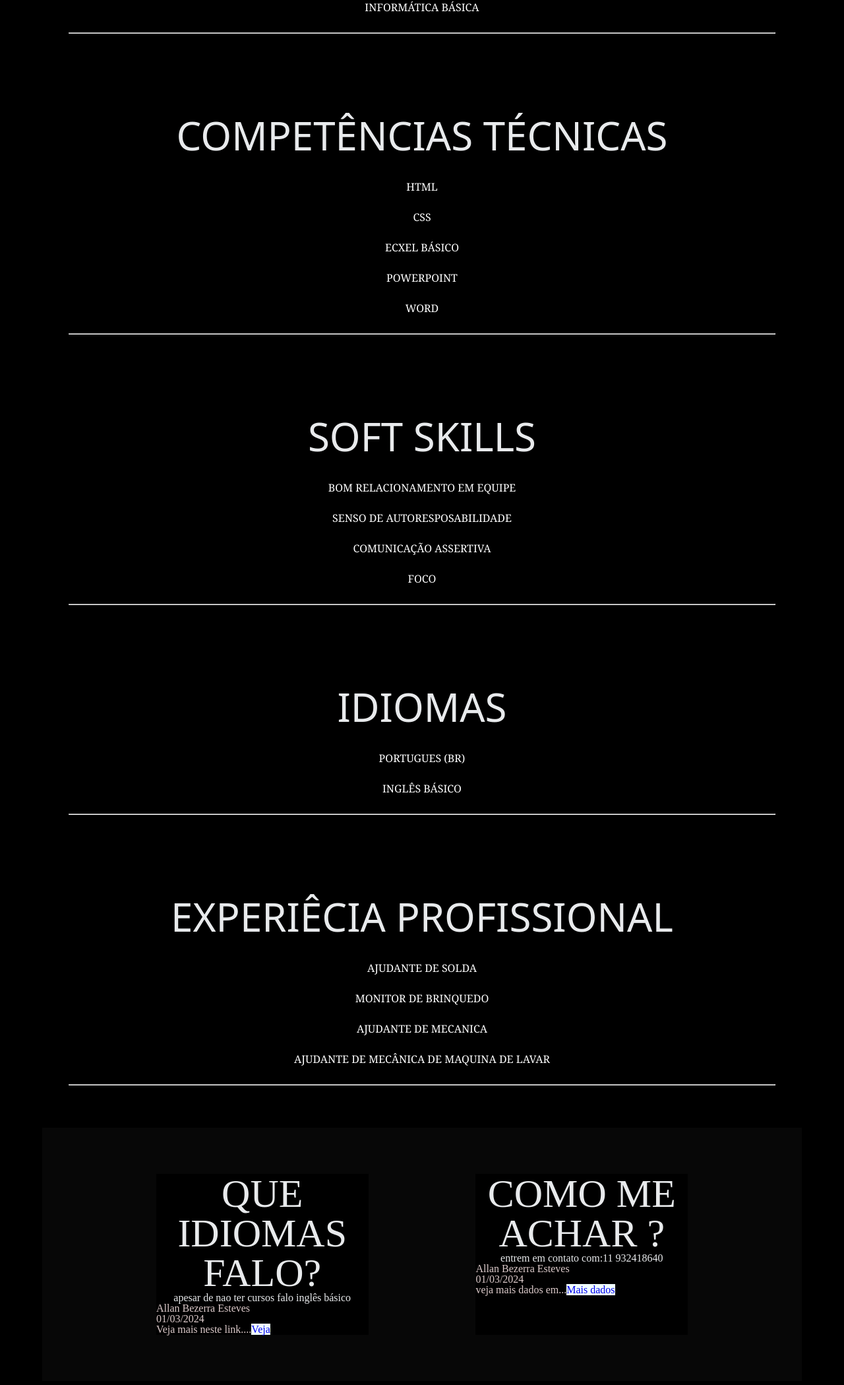
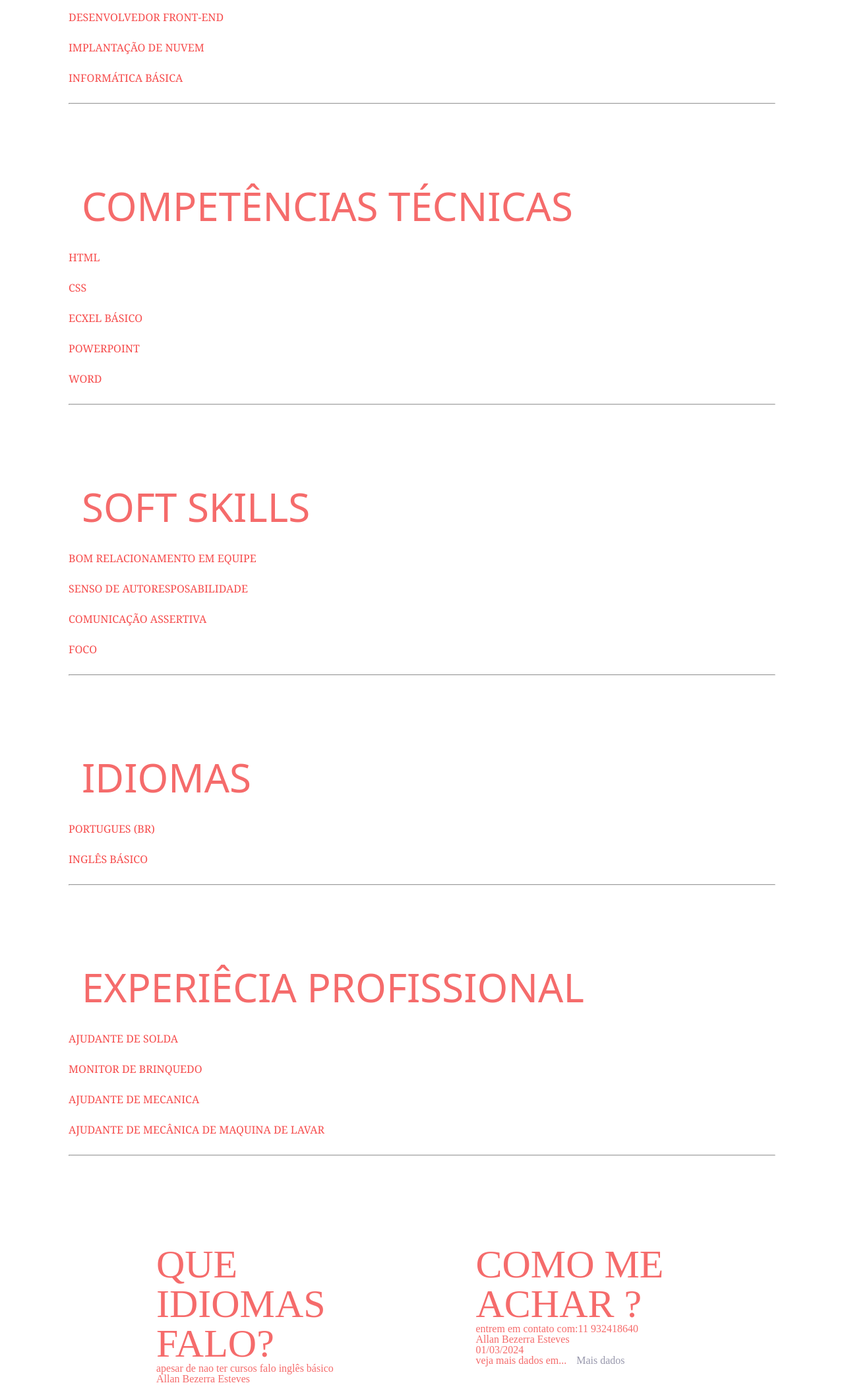
Before and after one commit to allanbez/meu-curriculo, a plain HTML site: page index.html in a window 1280 px wide. Shown: the part 701-2800 px from the top of the page at 66% size. Drawn offline with Linux system fonts and the light colour scheme; a web font is replaced by a local one.

Commit message:
primeiro js

```diff
--- a/index.css
+++ b/index.css
@@ -4,51 +4,57 @@
 :root{
     font-size: 30px;
     scroll-behavior: smooth;
+    --plano-fundo:#ffffff;
+    --cor-primaria:#ffffff;
 }
-h1{
+[data-tema="light"]{
+    --plano-fundo:#ffffff;
+    --cor-primaria:#ffffff;
+    }
+    [data-tema="dark"]{
+        --plano-fundo:#000000;
+        --cor-primaria:#000000;
+    }
 
-    text-align: center;
 
-}
-    ul,h2,li,h3,h1 {
-        text-align: center;
-        color: rgb(232, 234, 236);
-    }
+
     body{
         width: 90vw;
         margin: auto;
-        font-size: 16px;
+        font-size : 16px;
     }
     ul,li{
-        color: rgb(255, 255, 255);
+        color: rgb(246, 76, 76);
     }
     section{
         padding: 40px;
     }
     section#apresentacao{
-        background-color: rgb(0, 0, 0);
-        font: size 3rem;
+        background-color:var(--cor-primaria);
+        font-size: 1rem;
+        color: rgb(244, 69, 69) ;
+
     }
     section#formacao-academica{
-        background-color: rgb(0, 0, 0);
+        background-color:var(--cor-primaria)
     }
     section#competencias{
-        background-color: rgb(0, 0, 0);
+        background-color: var(--cor-primaria)
     }
     Section#competencias-socioemocionais{
-       background-color: rgb(0, 0, 0);
+       background-color:var(cor primaria)
     }
 
     section#idiomas{
-        background-color: rgb(0, 0, 0);
+        background-color: var(--cor-primaria)
     }
 
     section#experiencia{
-        background-color: rgb(0, 0, 0);
+        background-color: var(--cor-primaria)
     }
 
     section#tecnologias{
-        background-color: rgb(7, 7, 7);
+        background-color: var(--cor-primaria);
         display: flex;
         justify-content: space-evenly;
 
@@ -67,7 +73,8 @@ h1{
 
     }
     section#nome{
-        background-color: black;
+        background-color: var(--cor-primaria);
+        color: rgb(240, 66, 66);
     }
     li{
         line-height: 1,5;
@@ -83,27 +90,28 @@ h1{
     }
     h1{
         font-size: 2rem ;
-        text-shadow: wheat;
+        text-shadow: rgb(240, 58, 64);
     }
     body{
-        background-color: black;
+        background-color: var(--plano-fundo)
     }
     section{
-        color: rgb(220, 202, 202);
+        color: rgb(245, 107, 107);
     }
 
 
 
     article{
             width: 30%;
-            background-color: rgb(0, 0, 0);
+            background-color:var(--cor-primaria);
             margin: 30px;
         }
     .continue-lendo{
-            background-color: azure;
-            padding:  0,5rem
+            background: var(--cor-primaria);
+            padding:  .5rem;
         }
 
         .continue-lendo a {
             text-decoration: none;
+            color: rgb(152, 152, 172);
         }
--- a/index.html
+++ b/index.html
@@ -1,5 +1,5 @@
 <!DOCTYPE html>
-<html lang="en">
+<html lang="pt-BR" data-tema="light">
 <head>
     <meta charset="UTF-8">
     <meta name="viewport" content="width=device-width, initial-scale=1.0">
@@ -9,13 +9,16 @@
     <link  rel="stylesheet" type="text/css" href="index.css">
 </head >
 <body>
-    <section id="nome">
-    <h1 class="tutulo-secao">Allan Bezerra Esteves </h1>
+    <header>
+        <button type="button" id="btTrocaTema">trocar tema</button>
+        <section id="nome">
+            <h1 class="tutulo-secao">Allan Bezerra Esteves </h1>
 
-       <h2> <b>Telefone</b>:11 93241-8640</h2>
+            <h2> <b>Telefone</b>:11 93241-8640</h2>
 
-    <h3>   Local- Suzano-SP</h3>
+            <h3>   Local- Suzano-SP</h3>
 
+        </header>
        <hr>
        <br>
     </section>
@@ -151,8 +154,10 @@
     </section>
     <section>
         <blockquote> quem nao erra nao aprende</blockquote>
-        <q>se voce sempre acerta ,voce nao aprende</q>
+        <q>se você sempre acerta ,voce nao aprende</q>
     </section>
+
+    <script src="tema.js"></script>
 
 </body>
 </html>
--- /dev/null
+++ b/tema.js
@@ -0,0 +1,8 @@
+document.querySelector('#btTrocaTema').addEventListener('click', function trocaTema() {
+
+    if (document.documentElement.getAttribute('data-tema') === 'light') {
+        document.documentElement.setAttribute('data-tema', 'dark');
+        } else{
+            document.documentElement.setAttribute('data-tema', 'light');
+    }
+});
```
